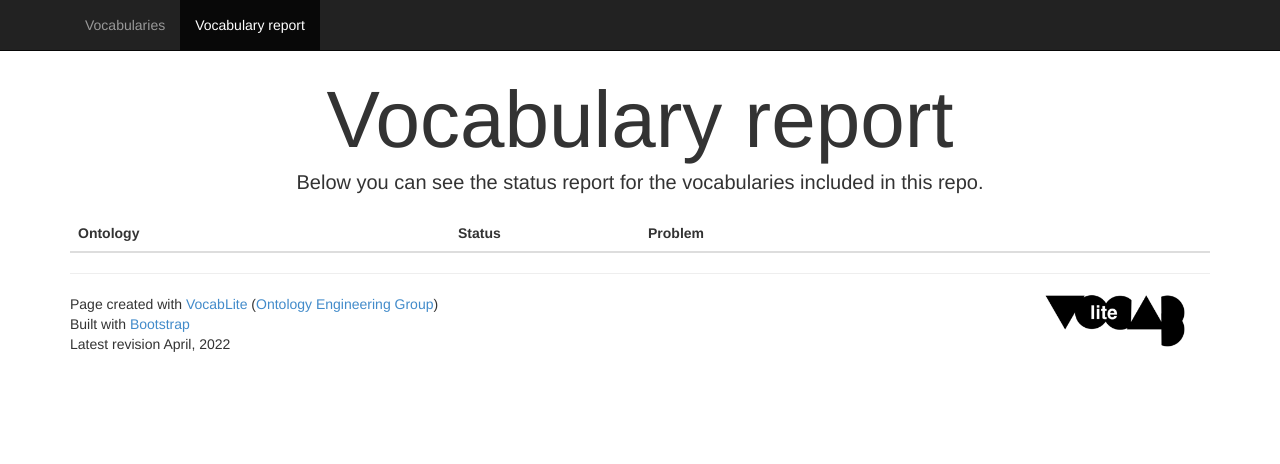
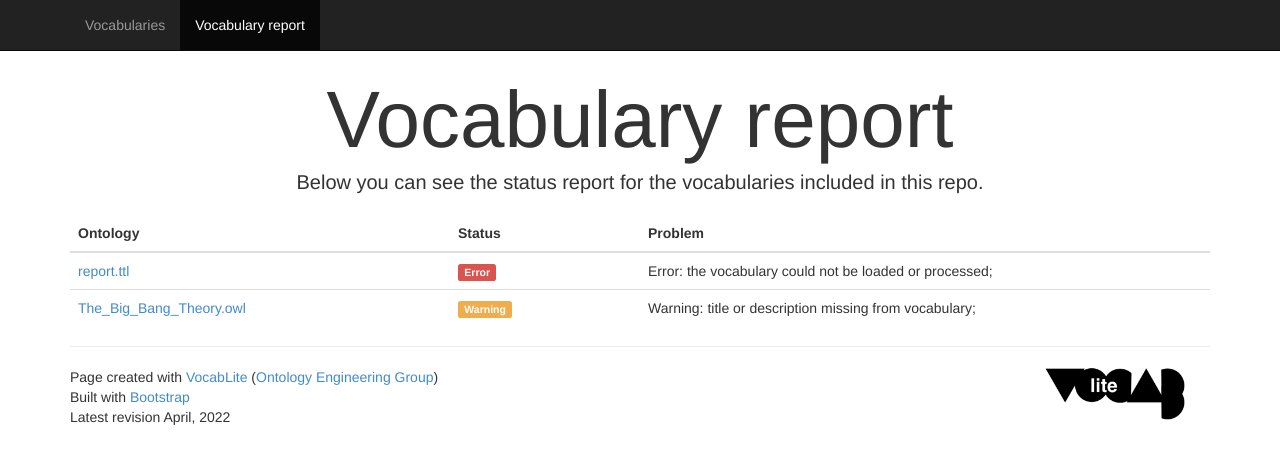
Before and after one commit to qorteu/The_Big_Bang_Theory, a plain HTML site: page report.html in a window 1280 px wide. Drawn offline with Linux system fonts and the light colour scheme.

Commit message:
ontoology generated

```diff
--- a/report.html
+++ b/report.html
@@ -68,6 +68,20 @@
 </tr>
 </thead>
 <tbody>
+  <tr>
+<td><a href = "report.ttl" target="_blank">report.ttl</a></td>
+<td>
+<span class="label label-danger">Error</span>
+</td>
+<td>Error: the vocabulary could not be loaded or processed; </td>
+</tr>
+  <tr>
+<td><a href = "/home/ahmad/repos/prevclone-wGmV/The_Big_Bang_Theory.owl" target="_blank">The_Big_Bang_Theory.owl</a></td>
+<td>
+<span class="label label-warning">Warning</span>
+</td>
+<td>Warning: title or description missing from vocabulary; </td>
+</tr>
 </tbody></table>
 <hr>
       <footer class="footer">
```
Also changed, not shown: index.html (+9 -1 lines), 3 other files.
